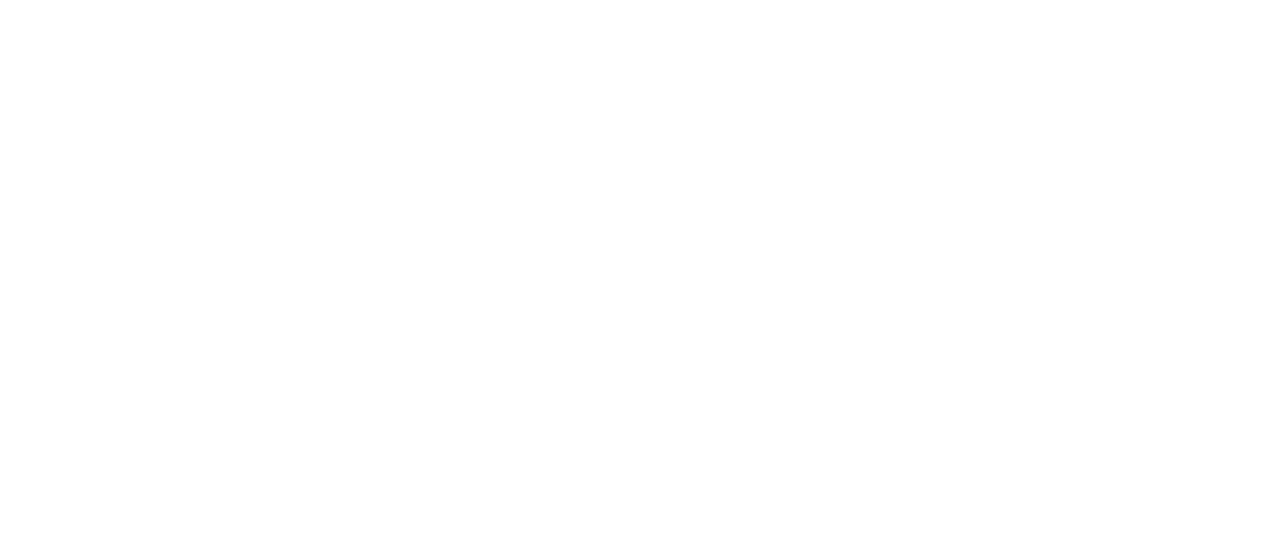
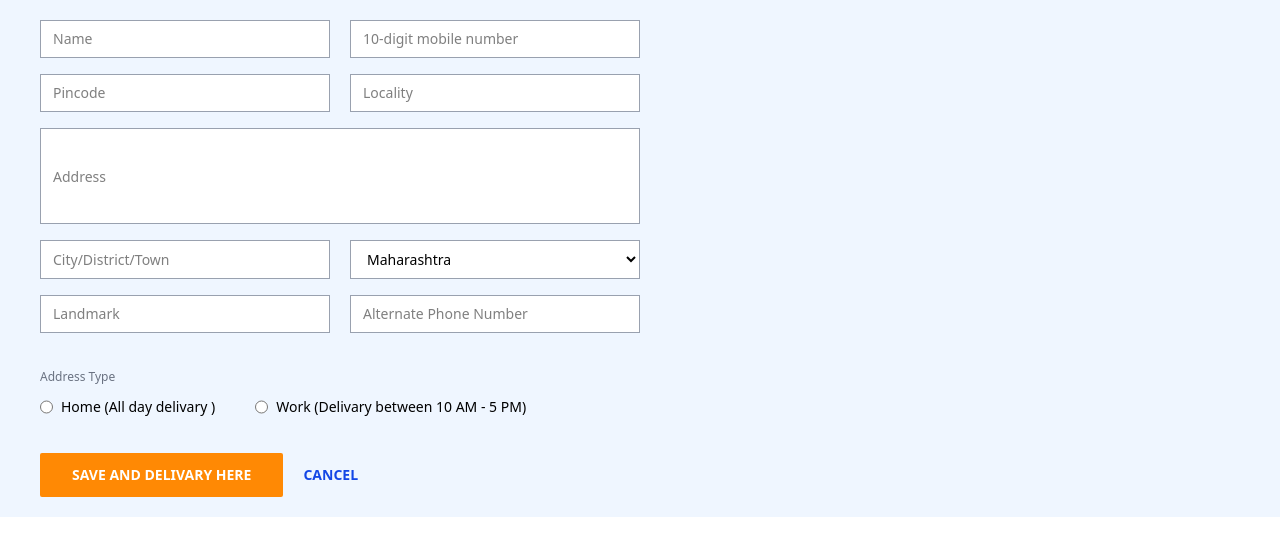
Before and after one commit to alicehack2020/Ecommerce_Project, a React (Vite) app: page /address in a window 1280 px wide. Before the commit this address had no page. Shown: the top 556 px of the page. Built offline with nearby package versions, Linux system fonts and the light colour scheme.

Commit message:
addressPage added (#24)
Co-authored-by: vijay4211 <vijayppandit2042.com>

```diff
--- a/src/App.jsx
+++ b/src/App.jsx
@@ -8,6 +8,7 @@
 import Login from "./pages/Login";
 import Detailpage from "./pages/Detailpage";
 import CheckOutPage from "./pages/CheckOutPage";
+import AddressPage from "./pages/AddressPage";
 
 export const Context = createContext();
 
@@ -79,6 +80,7 @@
             <Route path="/detailpage/:id" element={<Detailpage />} />
             <Route path="/login" element={<Login />} />
             <Route path="/checkoutpage" element={<CheckOutPage />} />
+            <Route path="/address" element={<AddressPage />} />
           </Routes>
         </BrowserRouter>
       </Context.Provider>
--- /dev/null
+++ b/src/pages/AddressPage.jsx
@@ -0,0 +1,202 @@
+import React, { useState } from "react";
+
+const stateList = [
+  { localState: "Maharashtra" },
+  { localState: "Goa" },
+  { localState: "Gujrat" },
+  { localState: "Hydrabad" },
+];
+
+const AddressPage = () => {
+  const [inputValue, setInputValue] = useState({
+    name: "",
+    mobileNumber: "",
+    pinCode: "",
+    locality: "",
+    address: "",
+    addressType: "",
+    city: "",
+    selectOption: "",
+    Landmark: "",
+    alternatePhoneNumber: "",
+    isTermSelected: false,
+  });
+
+  // console.log("inputValue", inputValue);
+
+  const inputChangeHandler = (event) => {
+    const { name, value, checked } = event.target;
+
+    if (name === "isTermSelected") {
+      setInputValue({ ...inputValue, isTermSelected: checked });
+    } else {
+      //  inputValue as prevState
+      setInputValue((prevState) => ({
+        ...prevState,
+        [name]: value,
+      }));
+    }
+  };
+
+  const submitHandle = async () => {
+    // console.log("Hello");
+    const userDetail = JSON.parse(localStorage.getItem("userDetails"));
+    // console.log("userDetail", userDetail.id);
+
+    const response = await fetch(
+      `http://localhost:3000/users/${userDetail.id}`,
+      {
+        method: "PATCH",
+        body: JSON.stringify(inputValue),
+      }
+    );
+    const result = await response.json();
+    console.log("result", result);
+  };
+
+  return (
+    <>
+      <div className="bg-blue-50 px-10 py-5">
+        <div className="space-y-4 md:w-[50%]">
+          {/* 1st */}
+          <div className="flex gap-5">
+            <input
+              type="text"
+              className="border text-sm md:text-md px-3 py-2 w-full outline-0 focus:border-blue-600 border-gray-400 bg-white"
+              placeholder="Name"
+              value={inputValue.name}
+              name="name"
+              onChange={inputChangeHandler}
+            />
+            <input
+              type="text"
+              className="border px-3 text-sm md:text-md py-2 w-full outline-0 focus:border-blue-600 border-gray-400 bg-white"
+              placeholder="10-digit mobile number"
+              value={inputValue.mobileNumber}
+              name="mobileNumber"
+              onChange={inputChangeHandler}
+            />
+          </div>
+          {/* 2nd */}
+          <div className="flex gap-5">
+            <input
+              type="text"
+              className="border px-3 text-sm md:text-md py-2 w-full outline-0 focus:border-blue-600 border-gray-400 bg-white"
+              placeholder="Pincode"
+              value={inputValue.pinCode}
+              name="pinCode"
+              onChange={inputChangeHandler}
+            />
+            <input
+              type="text"
+              className="border px-3 text-sm md:text-md py-2 w-full outline-0 focus:border-blue-600 border-gray-400 bg-white"
+              placeholder="Locality"
+              value={inputValue.locality}
+              name="locality"
+              onChange={inputChangeHandler}
+            />
+          </div>
+          {/* adddress */}
+          <input
+            type="text"
+            placeholder="Address"
+            value={inputValue.address}
+            name="address"
+            onChange={inputChangeHandler}
+            w-full
+            className="border px-3 text-sm md:text-md py-2 w-full outline-0 focus:border-blue-600 border-gray-400 bg-white h-24"
+          />
+          <div className="flex gap-5">
+            <input
+              type="text"
+              className="border px-3 text-sm md:text-md py-2 w-full outline-0 focus:border-blue-600 border-gray-400 bg-white"
+              placeholder="City/District/Town"
+              value={inputValue.city}
+              name="city"
+              onChange={inputChangeHandler}
+            />
+            <select
+              name="selectOption"
+              value={inputValue.selectOption}
+              onChange={inputChangeHandler}
+              id=""
+              className="border px-3 text-sm md:text-md py-2 w-full outline-0 focus:border-blue-600 border-gray-400 bg-white"
+            >
+              {stateList.map((statesName, index) => (
+                <option
+                  name="selectOption"
+                  key={index}
+                  value={statesName.localState}
+                >
+                  {statesName.localState}
+                </option>
+              ))}
+            </select>
+          </div>
+          <div className="flex gap-5">
+            <input
+              type="text"
+              className="border px-3 text-sm md:text-md py-2 w-full outline-0 focus:border-blue-600 border-gray-400 bg-white"
+              placeholder="Landmark"
+              value={inputValue.Landmark}
+              name="Landmark"
+              onChange={inputChangeHandler}
+            />
+            <input
+              type="text"
+              className="border px-3 text-sm md:text-md py-2 w-full outline-0 focus:border-blue-600 border-gray-400 bg-white"
+              placeholder="Alternate Phone Number"
+              value={inputValue.alternatePhoneNumber}
+              name="alternatePhoneNumber"
+              onChange={inputChangeHandler}
+            />
+          </div>
+          {/* address type */}
+          <div className="py-5">
+            <p className="text-xs text-gray-500 pb-3">Address Type</p>
+            <div className="flex gap-10">
+              <div className="flex gap-2">
+                <input
+                  type="radio"
+                  name="addressType"
+                  className="cursor-pointer text-sm md:text-md"
+                  value={inputValue.addressType}
+                  onChange={inputChangeHandler}
+                />
+                <span className="md:text-md text-sm">
+                  Home (All day delivary )
+                </span>
+              </div>
+              <div className="flex gap-2 ">
+                <input
+                  type="radio"
+                  name="addressType"
+                  className="cursor-pointer text-sm md:text-md"
+                  value={inputValue.addressType}
+                  onChange={inputChangeHandler}
+                />
+                <span className="md:text-md text-sm">
+                  Work (Delivary between 10 AM - 5 PM)
+                </span>
+              </div>
+            </div>
+          </div>
+          {/* buttons */}
+          <div className="cursor-pointer flex gap-5">
+            <button
+              onClick={submitHandle}
+              className="px-8 py-3 bg-orange-400 md:text-md text-sm text-white font-semibold rounded-xs cursor-pointer"
+            >
+              SAVE AND DELIVARY HERE
+            </button>
+            <button className="text-blue-700 font-semibold cursor-pointer md:text-md text-sm">
+              CANCEL
+            </button>
+          </div>
+        </div>
+      </div>
+    </>
+  );
+};
+
+export default AddressPage;
--- a/src/pages/Registration.jsx
+++ b/src/pages/Registration.jsx
@@ -20,6 +20,8 @@
     isTermSelected: false,
     selectOption: "",
   });
+
+  // console.log("inputValue", inputValue);
 
   const [errors, setErrors] = useState({});
 
@@ -47,7 +49,7 @@
   };
 
   const validateForm = (data) => {
-    console.log("data", data); //{ username: "", useremail: "", userpassword: "", gender: "", isTermSelected: false, selectOption: "" }
+    //console.log("data", data); //{ username: "", useremail: "", userpassword: "", gender: "", isTermSelected: false, selectOption: "" }
 
     if (!data.username) {
       errors.username = "Username is required";
@@ -85,9 +87,10 @@
         body: JSON.stringify(inputValue),
       });
       const result = await response.json();
-      setInputValue(result); //data set in InputValue
+      console.log("result", result);
+
       toast.success("Registration Successfully..");
-      localStorage.setItem("userDetails", JSON.stringify(inputValue)); //store the "inputValue" state in localStorage
+      localStorage.setItem("userDetails", JSON.stringify(result)); //store the "inputValue" state in localStorage
       navigate("/"); //navigate to "home page"
     } else {
       // toast.error("Form submission failed due to validation errors.");
```
